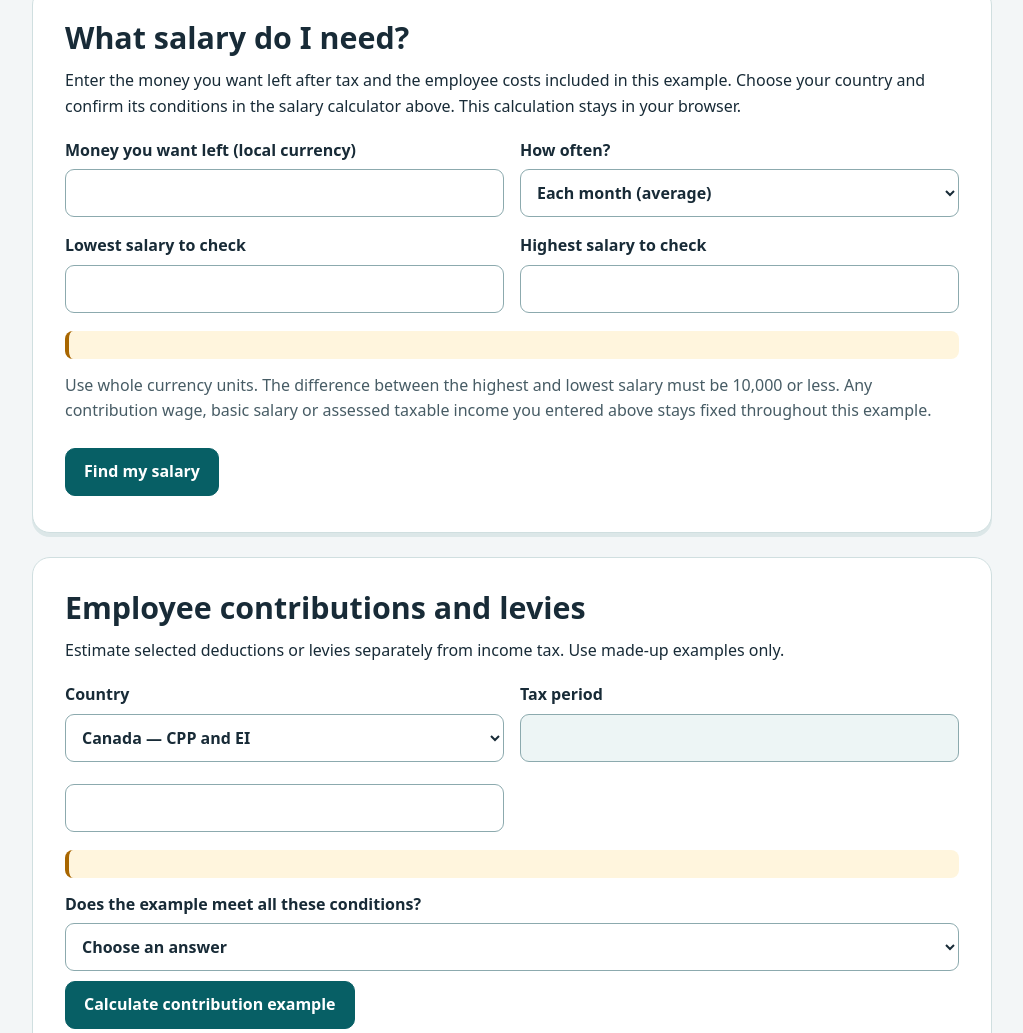
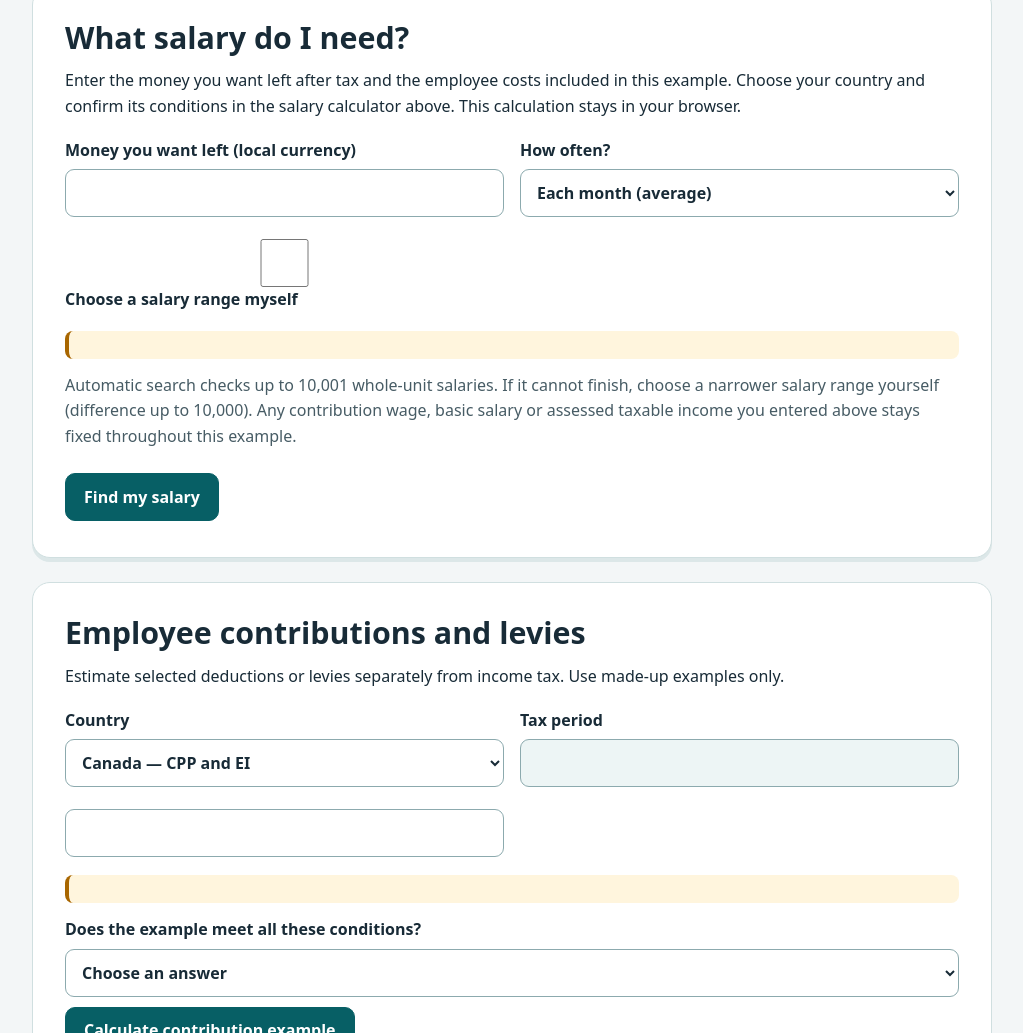
Before and after one commit to solopreneursid/Taxpulse-Global, a plain HTML site: page staging/simple/index.html in a window 1280 px wide. Shown: the part 3482-4515 px from the top of the page, without its empty margins (128-1151 px from the left). Drawn offline with Linux system fonts and the light colour scheme; files that its build step writes are made by us from their sources; a script that the page names is missing; files whose address does not match are found by name.

Commit message:
feat(taxpulse): default to automatic salary search with manual fallback

```diff
--- a/staging/simple/index.html
+++ b/staging/simple/index.html
@@ -106,9 +106,9 @@
 <form id="reverse-form"><div class="fields">
 <label for="reverse-target">Money you want left (local currency)<input id="reverse-target" type="number" min="0" max="1000000000" step="0.01" required inputmode="decimal"></label>
 <label for="reverse-period">How often?<select id="reverse-period"><option value="monthly">Each month (average)</option><option value="annual">Each year</option></select></label>
-<label for="reverse-min">Lowest salary to check<input id="reverse-min" type="number" min="0" max="1000000000" step="1" required inputmode="numeric"></label>
-<label for="reverse-max">Highest salary to check<input id="reverse-max" type="number" min="0" max="1000000000" step="1" required inputmode="numeric"></label>
-</div><p id="reverse-scope" class="notice"></p><p class="muted">Use whole currency units. The difference between the highest and lowest salary must be 10,000 or less. Any contribution wage, basic salary or assessed taxable income you entered above stays fixed throughout this example.</p>
+<label for="reverse-min" hidden>Lowest salary to check<input id="reverse-min" disabled type="number" min="0" max="1000000000" step="1" required inputmode="numeric"></label>
+<label for="reverse-max" hidden>Highest salary to check<input id="reverse-max" disabled type="number" min="0" max="1000000000" step="1" required inputmode="numeric"></label>
+<label for="reverse-manual"><input id="reverse-manual" type="checkbox"> Choose a salary range myself</label></div><p id="reverse-scope" class="notice"></p><p class="muted">Automatic search checks up to 10,001 whole-unit salaries. If it cannot finish, choose a narrower salary range yourself (difference up to 10,000). Any contribution wage, basic salary or assessed taxable income you entered above stays fixed throughout this example.</p>
 <button class="primary" type="submit">Find my salary</button></form>
 <p id="reverse-error" class="error" role="alert"></p>
 <div id="reverse-result" hidden tabindex="-1" aria-live="polite"><h3>Estimated salary needed</h3><div class="results"><div><span>Yearly salary before deductions</span><strong id="reverse-gross"></strong></div><div><span>Monthly money left (average)</span><strong id="reverse-net"></strong></div><div><span>Yearly modeled deductions</span><strong id="reverse-deductions"></strong></div></div><p id="reverse-warning" class="notice"></p></div>
```
